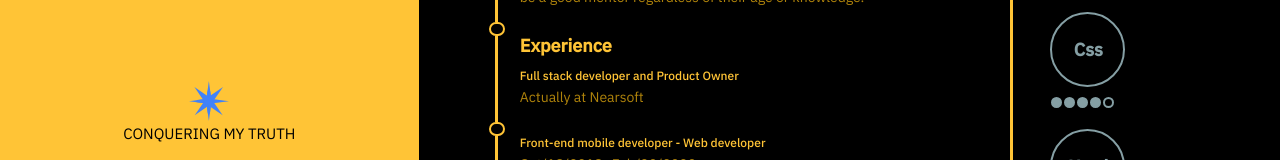
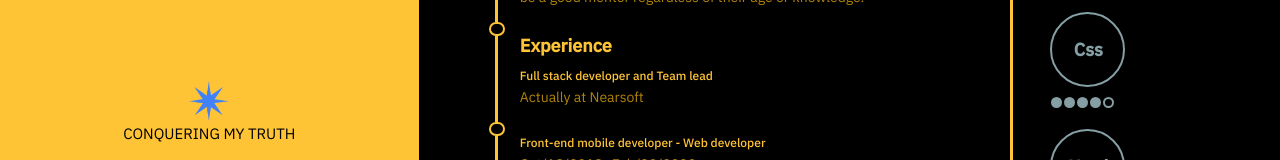
Before and after one commit to joaquincamara/cv-manager, a React (Create React App) app: page / in a window 1280 px wide. Shown: the part 251-411 px from the top of the page. Built offline with nearby package versions, Linux system fonts and the light colour scheme.

Commit message:
experience modification

```diff
--- a/src/components/professionalInfo/ProfesionalInfo.jsx
+++ b/src/components/professionalInfo/ProfesionalInfo.jsx
@@ -15,7 +15,7 @@ export const ProfesionalInfo = () => {
       />
       <InfoSection
         sectionTitle={'Experience'}
-        sectionSubtitle={'Full stack developer and Product Owner'}
+        sectionSubtitle={'Full stack developer and Team lead'}
         sectionInfo={'Actually at Nearsoft'}
       />
 
```
